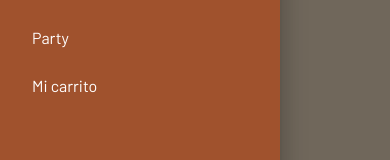
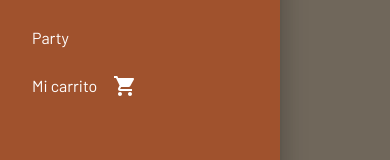
Before and after one commit to pazspera/curso-react-coderhouse, a React (Vite) app: page / in a window 390 px wide. Both pictures are taken after a click on the button 36 px from the left and 20 px from the top of the page. Shown: the part 166-326 px from the top of the page. Built offline with nearby package versions, Linux system fonts and the light colour scheme; no server answers; the database is empty; a web font is replaced by a local one.

Commit message:
Agregado CartWidget al link de mi carrito en mobile

```diff
--- a/src/components/NavBar/NavBar.jsx
+++ b/src/components/NavBar/NavBar.jsx
@@ -49,8 +49,9 @@ export default function NavBar() {
                 </NavLink>
               </ListItem>
               <ListItem>
-                <NavLink to="/cart" className={styles.navbarLink} style={({ isActive }) => ({ color: isActive ? theme.palette.activeColor.main : theme.palette.inactiveColor.main })}>
+                <NavLink to="/cart" className={`${styles.navbarLink} ${styles.navbarLinkCart}`} style={({ isActive }) => ({ color: isActive ? theme.palette.activeColor.main : theme.palette.inactiveColor.main })}>
                   <ListItemText primary="Mi carrito"></ListItemText>
+                  <CartWidget />
                 </NavLink>
               </ListItem>
 						</List>
--- a/src/components/NavBar/NavBar.module.css
+++ b/src/components/NavBar/NavBar.module.css
@@ -12,6 +12,11 @@
 a.navbarLink {
 	color: white;
 	margin-left: 16px;
+}
+
+.navbarLinkCart {
+  display: flex;
+  align-items: center;
 }
 
 a.navbarLink:hover {
```
